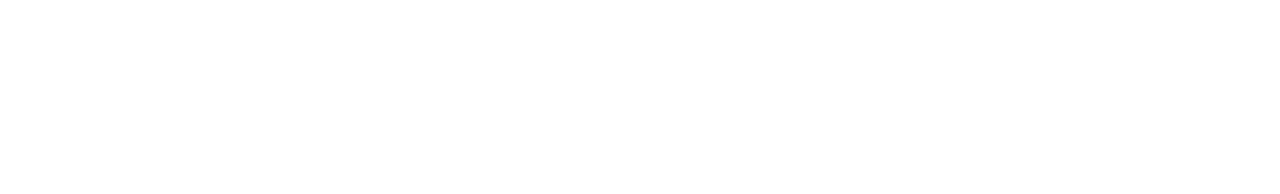
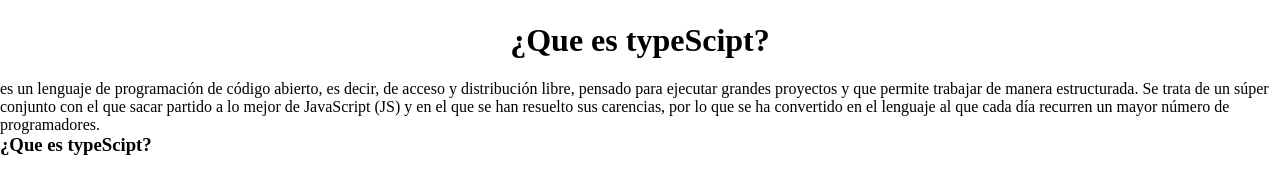
Before and after one commit to BrandonAndres778/pagina, a plain HTML site: page index.html in a window 1280 px wide. Drawn offline with Linux system fonts and the light colour scheme.

Commit message:
se agrego texto

```diff
--- /dev/null
+++ b/css/pagina.css
@@ -0,0 +1,39 @@
+:root{
+    font-size: 16px;
+}
+
+* {
+    margin: 0px;
+    padding: 0px;
+    background-color: rgba(0, 0, 0, 0);
+    border: 0;
+
+}
+
+.headerContent {
+    height: 5rem;
+    display: flex;
+    justify-content: center;
+    align-items: center;
+}
+
+.menuFoot__option{
+    width: 25%;
+    height: 5rem;
+}
+
+
+
+.productsContent{
+    display: flex;
+    flex-direction: column;
+    align-items: center;
+    justify-content: flex-start;
+    gap: 32px;
+}
+
+.Parrafo{
+    height: 5rem;
+    justify-content: center;
+    align-items: center;
+}
--- a/index.html
+++ b/index.html
@@ -3,9 +3,22 @@
 <head>
     <meta charset="UTF-8">
     <meta name="viewport" content="width=device-width, initial-scale=1.0">
-    <title>Document</title>
+    <title>Consulta</title>
+    <link rel="stylesheet" href="css\pagina.css">
 </head>
 <body>
-
+    <header class = "headerContent">
+        <h1 class="headerContent__title">¿Que es typeScipt?</h1>
+    </header>
+    <section>
+        <section class="Parrafo">
+        <p>es un lenguaje de programación de código abierto, es decir, de acceso y distribución libre,
+            pensado para ejecutar grandes proyectos y que permite trabajar de manera estructurada.
+            Se trata de un súper conjunto con el que sacar partido a lo mejor de JavaScript (JS)
+            y en el que se han resuelto sus carencias,
+            por lo que se ha convertido en el lenguaje al que cada día recurren un mayor número de programadores. </p>
+            <h1 class="headerContent__title">¿Que es typeScipt?</h1>
+    </section>
+</section>
 </body>
 </html>
```
